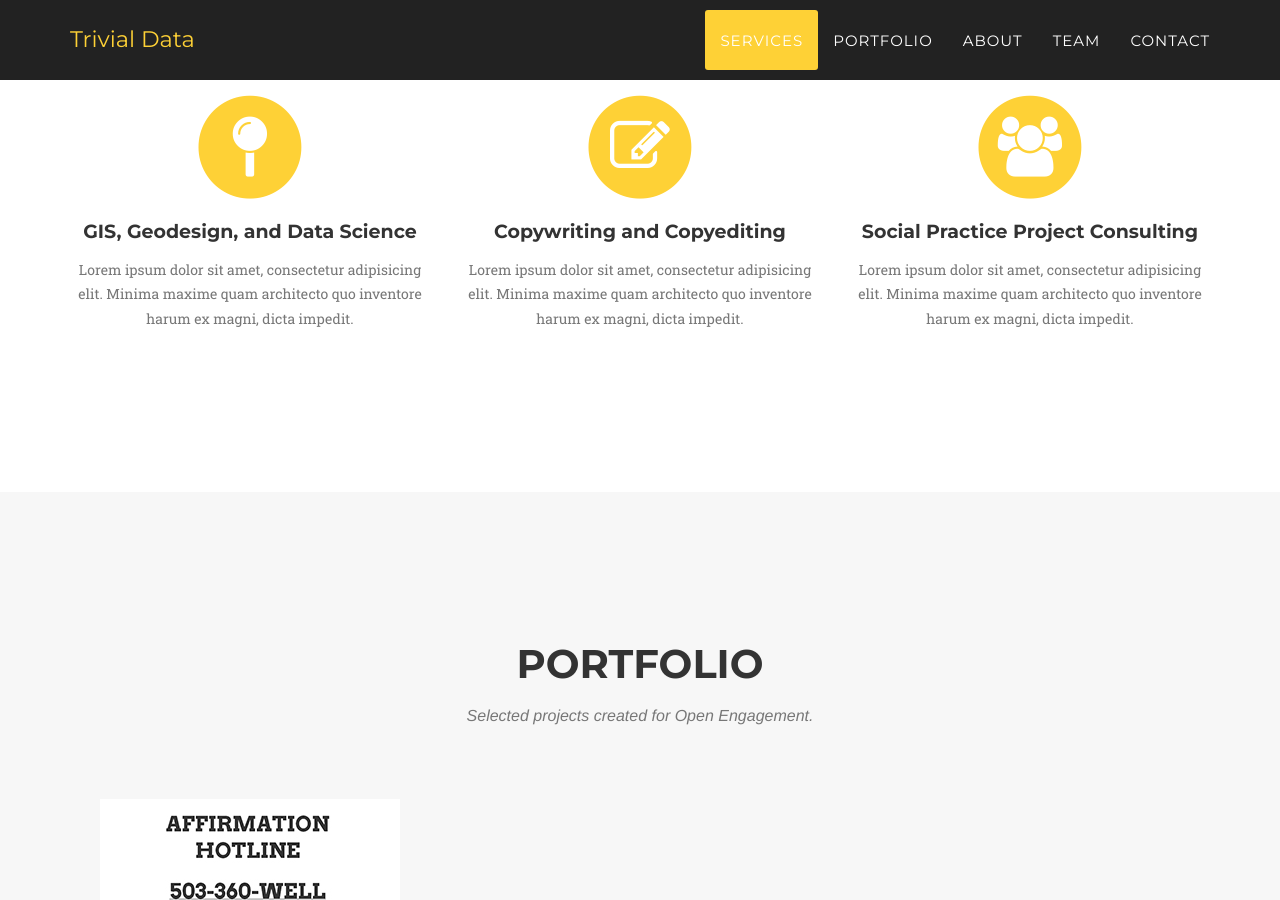
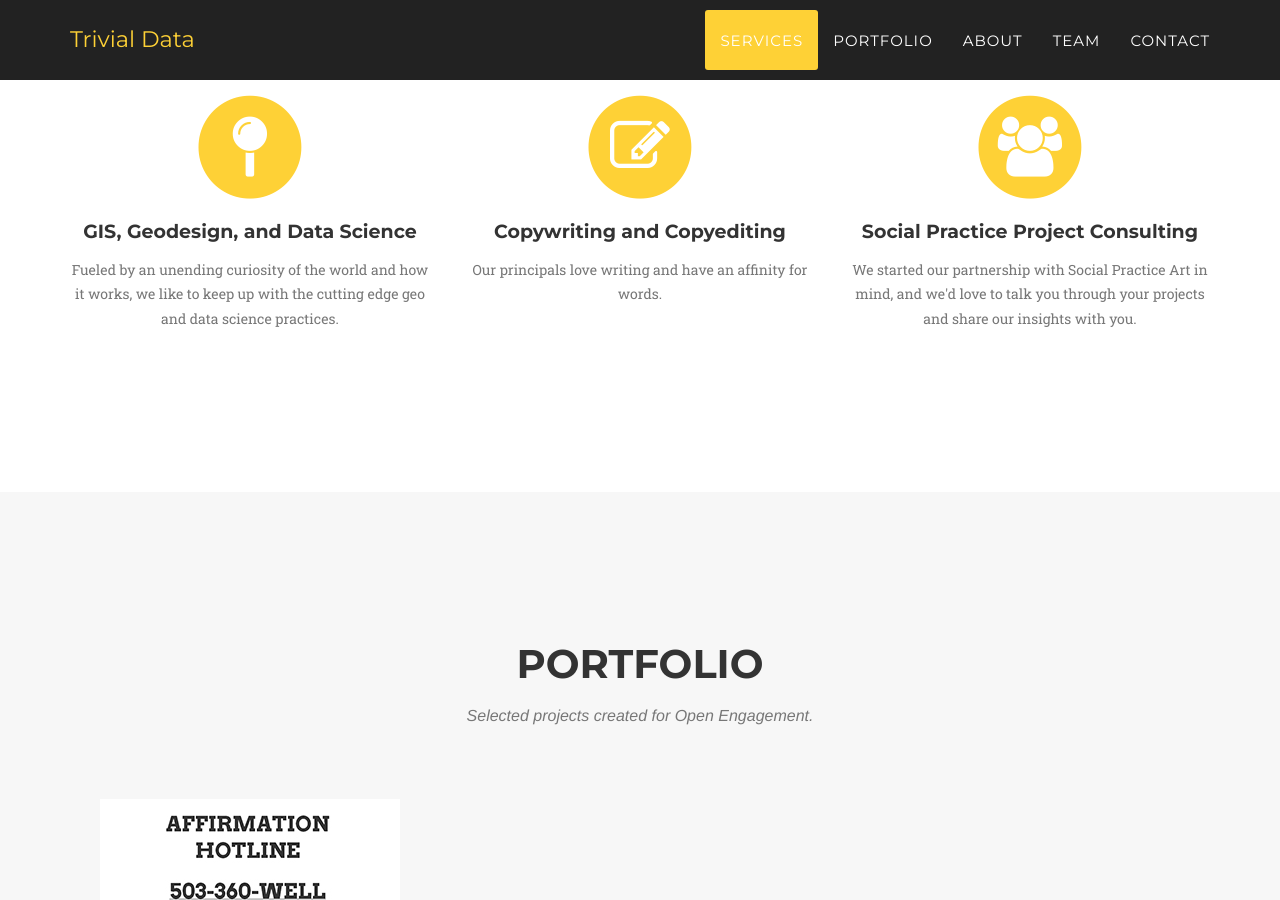
Before and after one commit to TrivialDataOrg/TrivialDataOrg.github.io, a Jekyll site: the page built from index.html, in a window 1280 px wide and 900 px high, scrolled down 996 px. Built offline with Jekyll 4.4.1, drawn with Linux system fonts in a browser that asks for light colours; some web fonts are replaced.

Commit message:
added service content

```diff
--- a/_includes/services.html
+++ b/_includes/services.html
@@ -14,7 +14,7 @@
                         <i class="fa fa-map-pin fa-stack-1x fa-inverse"></i>
                     </span>
                     <h4 class="service-heading">GIS, Geodesign, and Data Science</h4>
-                    <p class="text-muted">Lorem ipsum dolor sit amet, consectetur adipisicing elit. Minima maxime quam architecto quo inventore harum ex magni, dicta impedit.</p>
+                    <p class="text-muted">Fueled by an unending curiosity of the world and how it works, we like to keep up with the cutting edge geo and data science practices.</p>
                 </div>
                 <div class="col-md-4">
                     <span class="fa-stack fa-4x">
@@ -22,7 +22,7 @@
                         <i class="fa fa-pencil-square-o fa-stack-1x fa-inverse"></i>
                     </span>
                     <h4 class="service-heading">Copywriting and Copyediting</h4>
-                    <p class="text-muted">Lorem ipsum dolor sit amet, consectetur adipisicing elit. Minima maxime quam architecto quo inventore harum ex magni, dicta impedit.</p>
+                    <p class="text-muted">Our principals love writing and have an affinity for words.</p>
                 </div>
                 <div class="col-md-4">
                     <span class="fa-stack fa-4x">
@@ -30,7 +30,7 @@
                         <i class="fa fa-users fa-stack-1x fa-inverse"></i>
                     </span>
                     <h4 class="service-heading">Social Practice Project Consulting</h4>
-                    <p class="text-muted">Lorem ipsum dolor sit amet, consectetur adipisicing elit. Minima maxime quam architecto quo inventore harum ex magni, dicta impedit.</p>
+                    <p class="text-muted">We started our partnership with Social Practice Art in mind, and we'd love to talk you through your projects and share our insights with you.</p>
                 </div>
             </div>
         </div>
```
